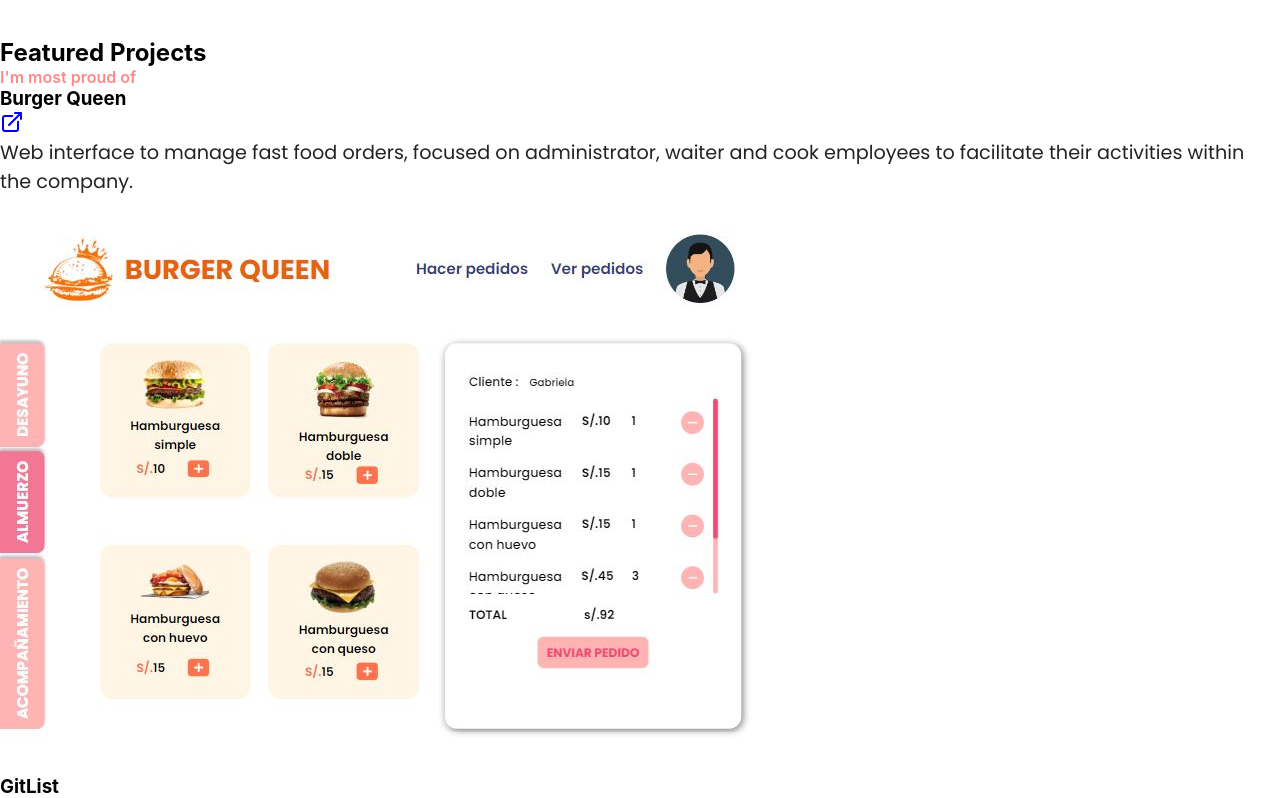
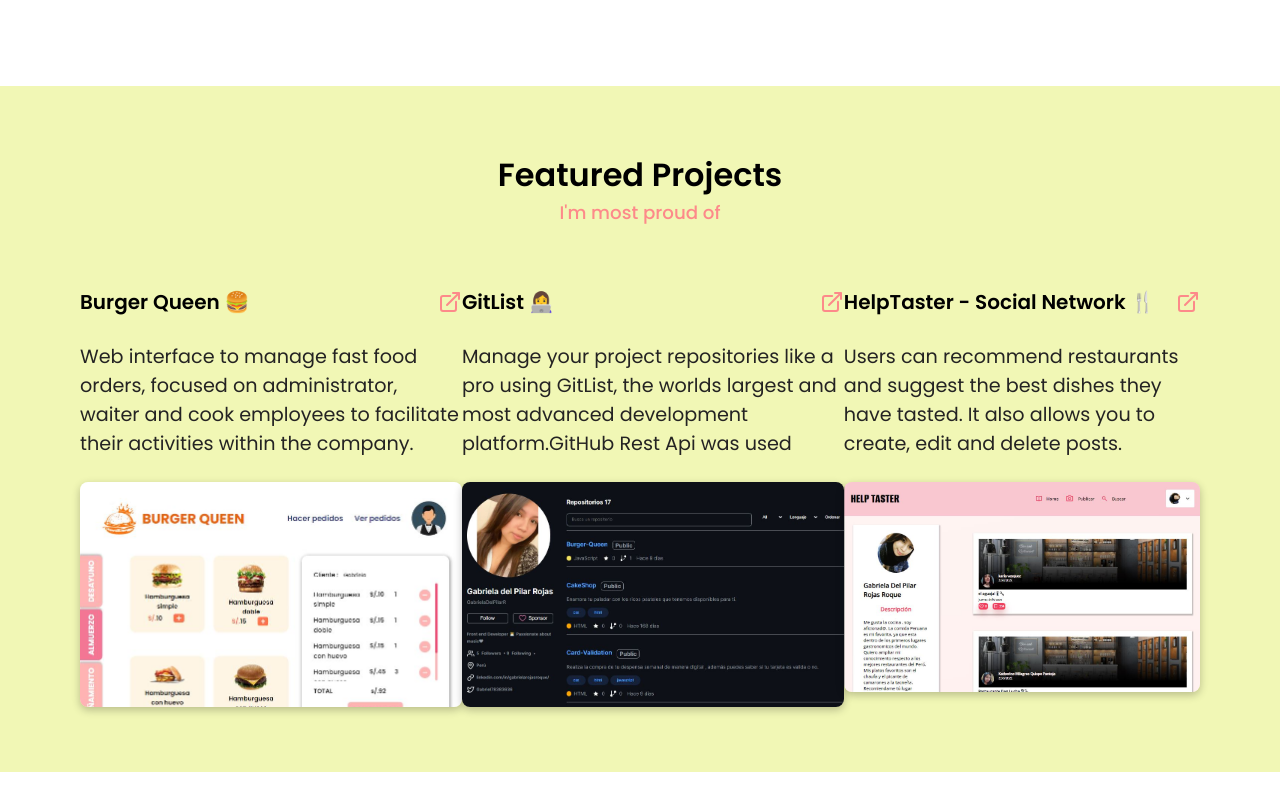
Before and after one commit to GabrielaDelPilarR/Portfolio-Gabriela, a React (Create React App) app: page / in a window 1280 px wide. Shown: the part 660-1458 px from the top of the page. After the commit the page ends 1432 px from the top, so only its background shows below. Built offline with nearby package versions, Linux system fonts and the light colour scheme.

Commit message:
Featured projects

```diff
--- a/src/components/about.tsx
+++ b/src/components/about.tsx
@@ -13,6 +13,8 @@
         max-width: 64rem;
         gap:5rem;
         margin-block-start: 6rem;
+        margin-block-end: 3rem;
+        margin-inline:2rem;
     }
 
     .profile{
--- a/src/components/featuredProjects.tsx
+++ b/src/components/featuredProjects.tsx
@@ -5,6 +5,65 @@
 import { UilExternalLinkAlt } from '@iconscout/react-unicons'
 
 const FeaturedProjectsStyled = styled.div`
+    background: #F1F7B5;
+    padding-inline: 5rem;
+    padding-block: 4.06rem;
+    align-items: center;
+
+    h2{
+        font:var(--headline2);
+    }
+
+    h3{
+        font:var(--headline3);
+    }
+
+    .title-section{
+        display:flex;
+        flex-direction: column;
+        align-items:center;
+    }
+
+    .subtitle{
+        font: var(--body1);
+    }
+
+    .fefe{
+        max-width: 23.87rem;
+        display:flex;
+        flex-direction: column;
+        gap:1.5rem;
+    }
+
+    .link-project{
+        color:#FD8A8A;
+    }
+
+    .link-project:hover{
+        filter: drop-shadow(0px 4px 4px rgba(184, 4, 145, 0.74));
+    }
+
+    .container-featured{
+        display:flex;
+        margin-block-start: 4rem;
+        justify-content: space-around;
+    }
+
+    .img-featured{
+        aspect-ratio: 1.7;
+        border-radius: 0.5rem;
+        box-shadow: 0 3px 8px rgb(0 0 0 / 24%);
+        object-fit: cover;
+        object-position: top center;
+        width: 100%;
+    }
+
+    .title-projects{
+        display:flex;
+        justify-content: space-between;
+
+
+    }
 
 `
 interface Projects {
@@ -15,23 +74,22 @@
     alt: string;
 }
 
-
 function FeaturedProjects() {
     const projects : Projects[]=[{
-        title: 'Burger Queen',
+        title: 'Burger Queen 🍔',
         href: "https://gabrieladelpilarr.github.io/Burger-Queen/",
         src: BurgerQueen,
         alt: 'Burger Queen',
         description: 'Web interface to manage fast food orders, focused on administrator, waiter and cook employees to facilitate their activities within the company.',
     }, {
-        title: 'GitList',
+        title: 'GitList 👩‍💻',
         href: "https://karlavasquez8.github.io/LIM018-data-lovers/src/",
         src: GitList,
         alt: 'GitList',
-        description: 'Manage your project repositories like a pro using GitList, the worlds largest and most advanced development platform.',
+        description: 'Manage your project repositories like a pro using GitList, the worlds largest and most advanced development platform.GitHub Rest Api was used',
 
     }, {
-        title: 'HelpTaster - Social Network',
+        title: 'HelpTaster - Social Network 🍴',
         href: "https://gabrieladelpilarr.github.io/Help-Taster---social-network/src",
         src: HelpTaster,
         alt: 'HelpTaster',
@@ -39,24 +97,29 @@
     }]
     return (
         <FeaturedProjectsStyled>
+            <div className='title-section'>
                 <h2>Featured Projects</h2>
-            <span>I'm most proud of</span>
-            <div>
+                <span className='subtitle'>I'm most proud of</span>
+            </div>
+            <div className='container-featured'>
                 {projects.map(({ title, href, src, alt, description})=>(
-                    <><h3>
+                    <div className='fefe'>
+                            <>
+                        <div className='title-projects'>
+                            <h3>
                                 {title}
                             </h3>
                             <a href={href} target='_blank' rel="noreferrer">
-                        <UilExternalLinkAlt>
+                                <UilExternalLinkAlt className='link-project'>
                                 </UilExternalLinkAlt>
                             </a>
+                        </div>
                         <p>
                             {description}
                         </p>
-                    <img src={src} alt={alt}></img></>
-
+                        <img className='img-featured' src={src} alt={alt}></img></>
+                    </div>
                 )
-
 
                 )}
             </div>
--- a/src/components/global-styles.tsx
+++ b/src/components/global-styles.tsx
@@ -15,9 +15,9 @@
     --purple: #563d7c;
     --black-2: #171b21;
     --headline1: 700 2.75rem Poppins;
-    --button: 500 0.875rem/1.5rem Inter;
-    --headline2: 600 2.25rem Poppins;
-    --button: 600 1.25rem/1.5rem Poppins;
+    --button: 600 1.1rem Poppins;
+    --headline2: 600 2rem Poppins;
+    --headline3: 600 1.25rem/1.5rem Poppins;
     --body-regular: 400 1.2rem Poppins;
     --body1: 500 1.14rem Poppins;
     --body2-regular: 400 0.875rem/1.5rem Poppins;
@@ -49,8 +49,8 @@
     border:none;
     background: var(--pink);
     border-radius: 10px;
-    padding-block: 1.5rem;
-    padding-inline: 4rem;
+    padding-block: 1.3rem;
+    padding-inline: 3rem;
     cursor: pointer;
     font: var(--button);
     color: #FFFFFF;
```
Lines whose indentation alone changed are shown as unchanged.
